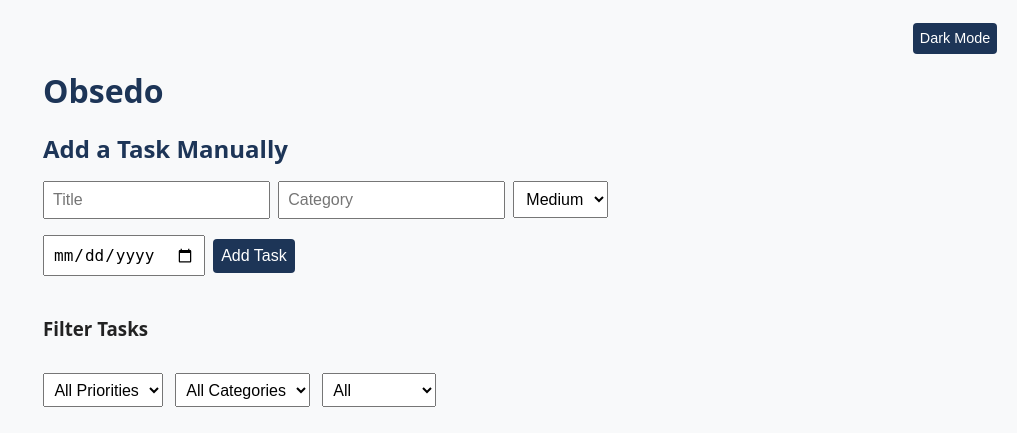
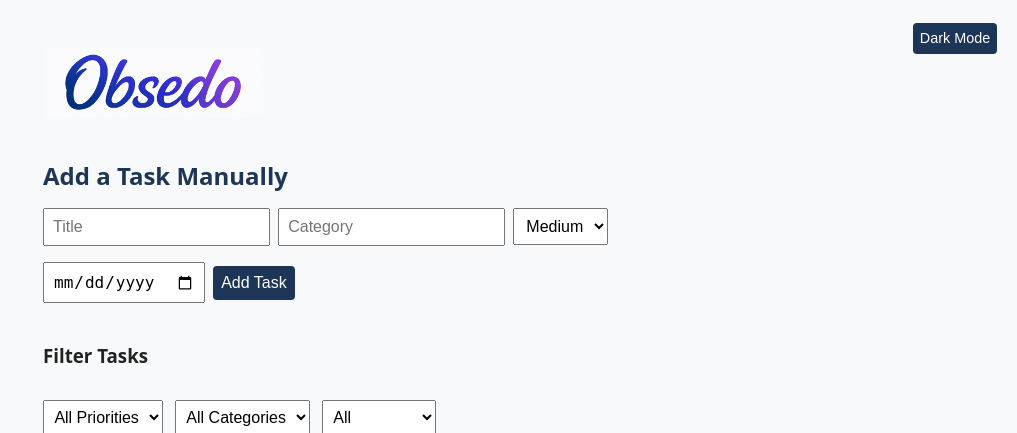
Before and after one commit to jvlyndark/obsedo, a Flask app: page / in a window 1280 px wide. Shown: the top 433 px of the page, without its empty margins (263-1280 px from the left). Run offline with Flask 3, Linux system fonts and the light colour scheme; data comes from the database, SQL or seed files in the repository.

Commit message:
Add Obsedo logo

```diff
--- a/app/templates/index.html
+++ b/app/templates/index.html
@@ -119,7 +119,11 @@
     </style>
   </head>
   <body>
-    <h1>Obsedo</h1>
+    <img
+      src="{{ url_for('static', filename='obsedo-logo.png') }}"
+      alt="Obsedo Logo"
+      style="max-width: 220px; margin-bottom: 1rem"
+    />
 
     <h2>Add a Task Manually</h2>
     <form id="manual-task-form">
```
Also changed, not shown: app/static/obsedo-logo.png (added), 1 other file.
